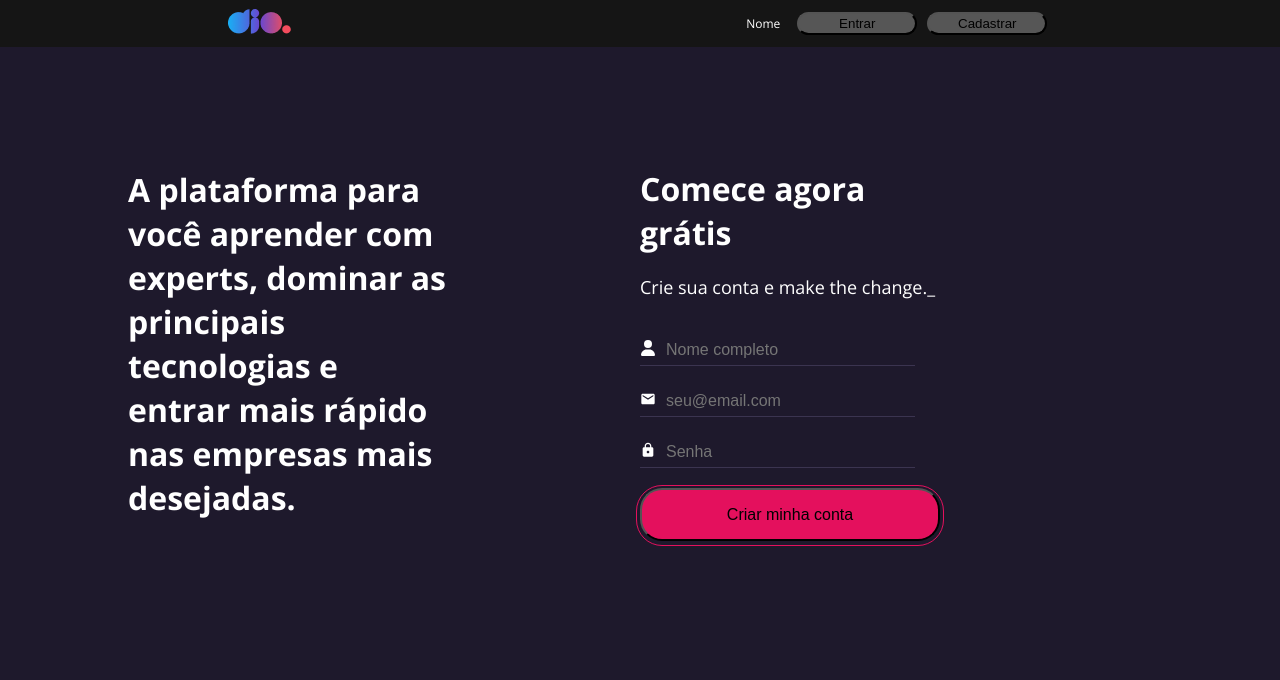
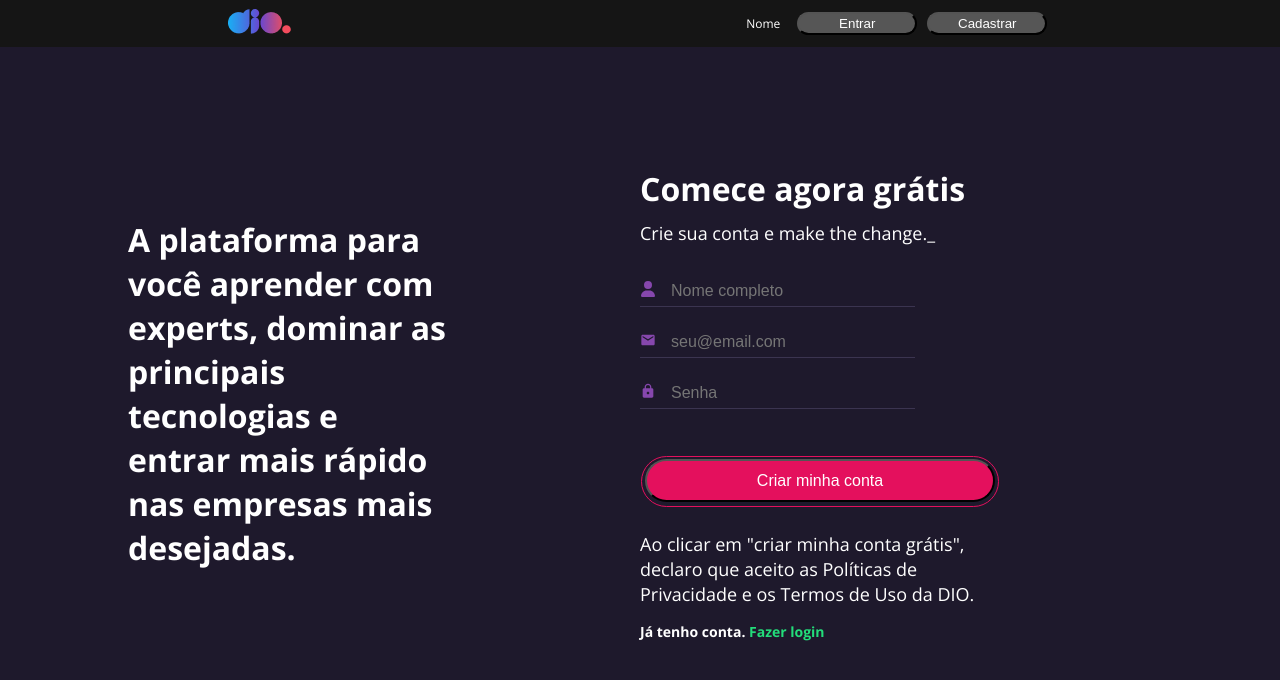
Before and after one commit to gabrielfari4/dio-project, a React (Create React App) app: page /signup in a window 1280 px wide. Shown: the top 680 px of the page. Built offline with nearby package versions, Linux system fonts and the light colour scheme.

Commit message:
validating e-mail and password login page

```diff
--- a/db.json
+++ b/db.json
@@ -1,6 +1,6 @@
 {
     "user": [
         { "id": 1, "name": "Gabriel", "email": "gabriel@gmail.com", "senha": "123456" },
-        { "id": 2, "name": "Griselda", "email": "griselda@gmail.com", "senha": "123456" }
+        { "id": 2, "name": "Griselda", "email": "griselda@gmail.com", "senha": "654321" }
     ]
 }
--- a/src/components/Button/index.jsx
+++ b/src/components/Button/index.jsx
@@ -1,9 +1,9 @@
 import { ButtonContainer } from "./styles";
 
 
-const Button = ({ title, variant = 'primary', onClick }) => {
+const Button = ({ title, variant = 'primary', onClick, marginTop }) => {
   return (
-    <ButtonContainer variant={variant} onClick={onClick} >
+    <ButtonContainer variant={variant} onClick={onClick} marginTop={marginTop}>
         {title}
     </ButtonContainer>
   )
--- a/src/components/Button/styles.js
+++ b/src/components/Button/styles.js
@@ -3,9 +3,9 @@ import styled, { css } from "styled-components";
 
 export const ButtonContainer = styled.button`
     background: #565656;
-    border-radius: 22px;
+    border-radius: 27px;
     position: relative;
-    color: #000000;
+    color: #FFFFFF;
     padding: 2px 12px;
     min-width: 120px;
     width: 100%;
@@ -13,14 +13,15 @@ export const ButtonContainer = styled.button`
     &:hover {
         opacity: 0.6;
         cursor: pointer;
-    }
+        }
 
-    ${({variant}) => variant !== "primary" && css`
+        ${({variant}) => variant !== "primary" && css`
         font-size: 16px;
         min-width: 167px;
-        height: 53px;
+        height: 43px;
+        max-width: 350px;
         background: #E4105D;
-        margin: 0;
+        margin-top: ${(props) => props.marginTop};
         &:hover {
             opacity: 0.6;
             cursor: pointer;
@@ -32,9 +33,10 @@ export const ButtonContainer = styled.button`
             border: 1px solid #E4105D;
             top: -5px;
             left: -6px;
+            max-width: 360px;
             width: calc(100% + 10px);
             height: calc(100% + 10px);
-            border-radius: 26px;
+            border-radius: 27px;
         }
     `}
 `
--- a/src/components/Input/styles.js
+++ b/src/components/Input/styles.js
@@ -13,6 +13,7 @@ export const InputContainer = styled.div`
 
 export const IconContainer = styled.div`
     margin-right: 10px;
+    color: #8647AD;
 `
 
 export const InputText = styled.input`
@@ -22,6 +23,7 @@ export const InputText = styled.input`
     border: 0;
     height: 30px;
     font-size: 16px;
+    padding-left: 5px;
 `
 
 export const ErrorText = styled.p`
--- a/src/pages/login/index.jsx
+++ b/src/pages/login/index.jsx
@@ -37,7 +37,8 @@ const Login = () => {
     const onSubmit = async formData => {
         try{
             const { data } = await api.get(`user?email=${formData.email}&senha=${formData.password}`)
-            if (data.length === 1) {
+            console.log(data)
+            if (data.length === 1 && formData.password === data[0].senha) {
                 navigate('/feed')
             } else {
                 alert('Email ou senha inválido.')
@@ -89,7 +90,7 @@ const Login = () => {
                         <form onSubmit={handleSubmit(onSubmit)}>
                             <Input name='email'  control={control} errorMessage={errors?.email?.message} placeholder='E-mail' leftIcon={<MdEmail />}/>
                             <Input name='password'  control={control} errorMessage={errors?.password?.message} placeholder='Senha' type='password' leftIcon={<MdLock />}/>
-                            <Button title='Entrar' variant="secondary" type='submit' />
+                            <Button title='Entrar' variant="secondary" type='submit' marginTop={'30px'}/>
                         </form>
                         {/* {validate && <ValidationText>{validate}</ValidationText>} */}
                         <Row>
--- a/src/pages/signup/index.jsx
+++ b/src/pages/signup/index.jsx
@@ -1,7 +1,7 @@
 import { useForm } from "react-hook-form";
 import Header from "../../components/Header"
 import Input from "../../components/Input";
-import { Column, Container, SubTitleLogin, Title, TitleLogin, Wrapper } from "./styles";
+import { Column, Container, SubTitleLogin, TenhoContaText, Title, TitleLogin, Wrapper } from "./styles";
 import { FaUser } from "react-icons/fa6";
 import { yupResolver } from "@hookform/resolvers/yup";
 import * as yup from "yup"
@@ -70,7 +70,7 @@ const SignUp = () => {
                         <TitleLogin>
                             Comece agora grátis
                         </TitleLogin>
-                        <SubTitleLogin>
+                        <SubTitleLogin marginTop={'10px'} marginBottom={'30px'}>
                             Crie sua conta e make the change._
                         </SubTitleLogin>
                         <form onSubmit={handleSubmit(onSubmit)}>
@@ -78,9 +78,15 @@ const SignUp = () => {
                                 <Input name='name' type='text' errorMessage={errors?.name?.message} control={control} placeholder='Nome completo' onChange={handleName} leftIcon={<FaUser />}/>
                                 <Input name='email' type='email' errorMessage={errors?.email?.message} control={control} placeholder='seu@email.com' onChange={handleEmail} leftIcon={<MdEmail />}/>
                                 <Input name='password' type='password' errorMessage={errors?.password?.message} control={control} placeholder='Senha' onChange={handlePassword} leftIcon={<MdLock />}/>
-                                <Button title='Criar minha conta' variant="secondary" type='submit' />
+                                <Button title='Criar minha conta' variant="secondary" type='submit' marginTop={'30px'}/>
 
                         </form>
+                        <SubTitleLogin marginTop={'30px'} marginBottom={'15px'}>
+                        Ao clicar em "criar minha conta grátis", declaro que aceito as Políticas de Privacidade e os Termos de Uso da DIO.
+                        </SubTitleLogin>
+                        <TenhoContaText>
+                            Já tenho conta. <a href="/login">Fazer login</a>
+                        </TenhoContaText>
                     </Wrapper>
                 </Column>
             </Container>
--- a/src/pages/signup/styles.js
+++ b/src/pages/signup/styles.js
@@ -28,7 +28,7 @@ export const Column = styled.div`
 `
 
 export const Wrapper = styled.div`
-    max-width: 300px;
+    max-width: 368px;
 `
 
 export const TitleLogin = styled.p`
@@ -36,7 +36,6 @@ export const TitleLogin = styled.p`
     font-style: normal;
     font-size: 32px;
     font-weight: 700;
-    margin-bottom: 20px;
     line-height: 44px;
 `
 
@@ -45,6 +44,21 @@ export const SubTitleLogin = styled.p`
     font-style: normal;
     font-size: 18px;
     font-weight: 400;
-    margin-bottom: 35px;
+    margin-top: ${(props) => props.marginTop};
+    margin-bottom: ${(props) => props.marginBottom};
     line-height: 25px;
 `
+
+export const TenhoContaText = styled.p`
+    font-family: 'Open Sans';
+    font-style: normal;
+    font-size: 14px;
+    font-weight: 700;
+    line-height: 19px;
+
+    color: #FFFFFF;
+    a {
+        text-decoration: none;
+        color: #23DD7A;
+    }
+`
```
